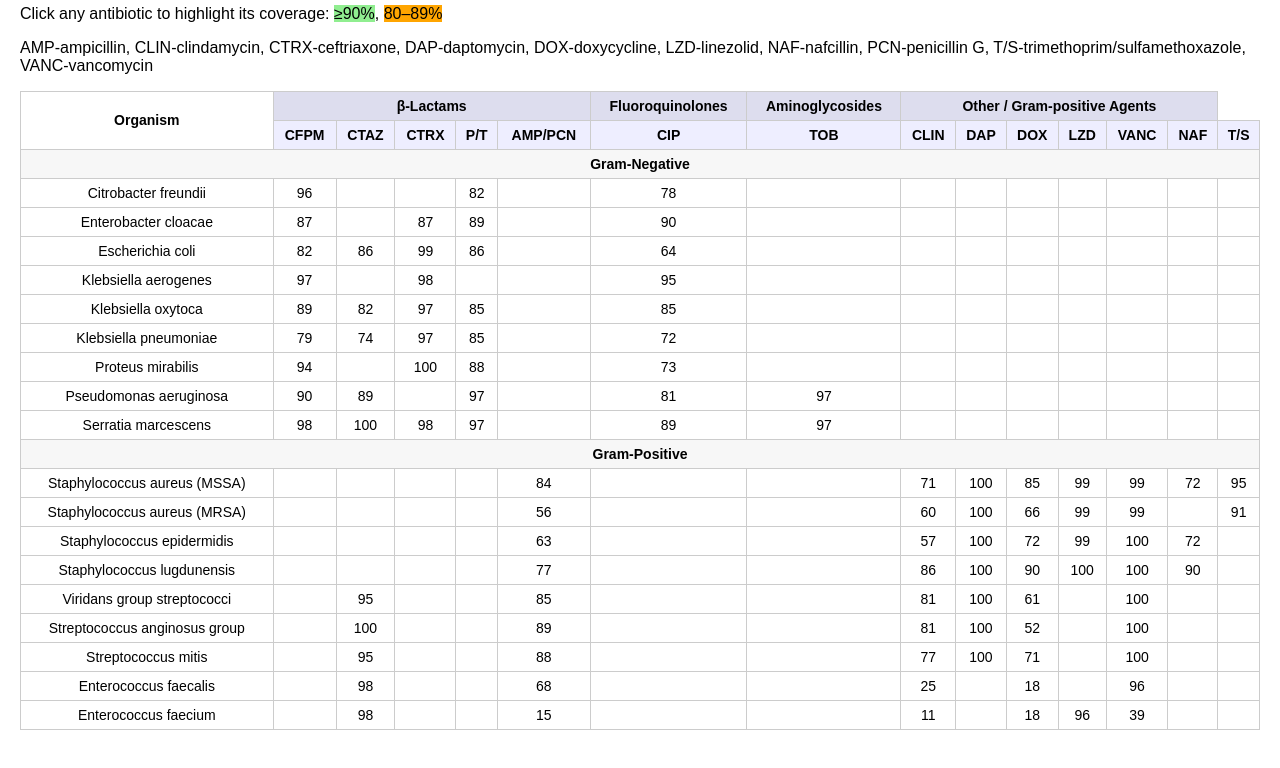
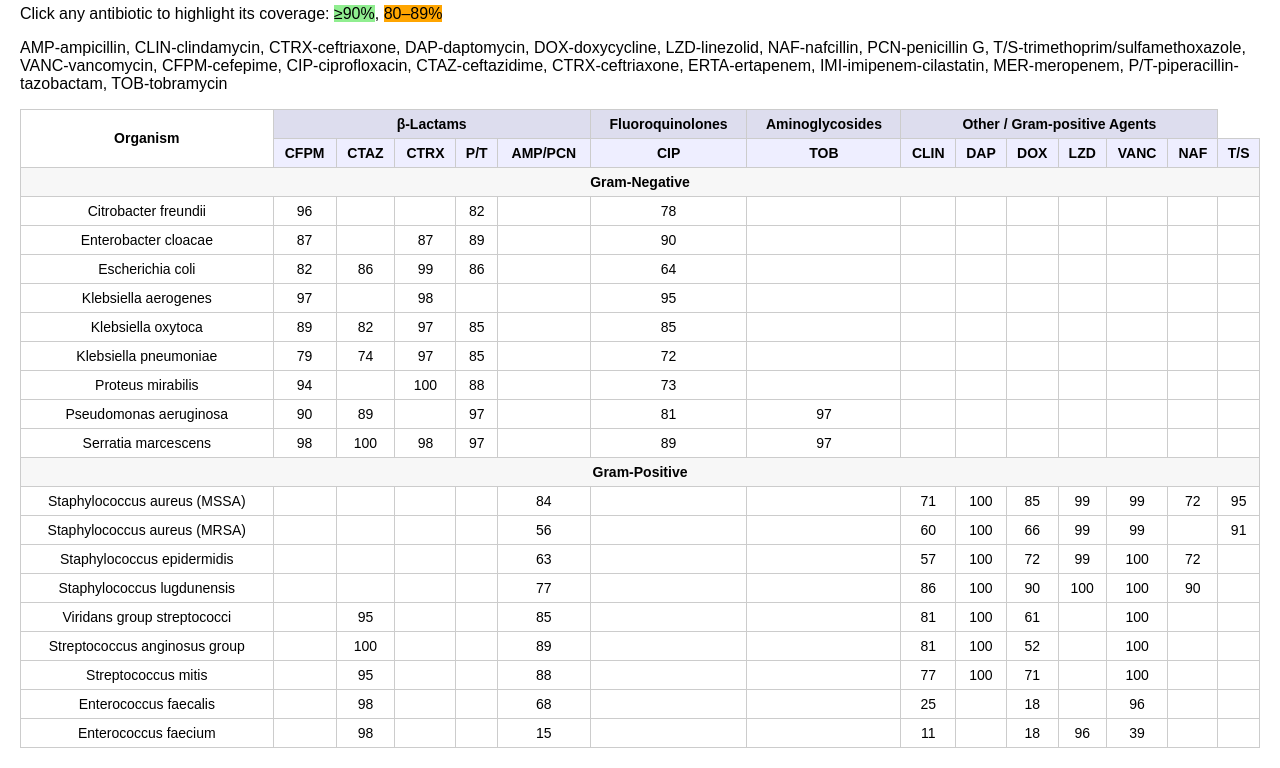
Before and after one commit to antibionerd/SFbiogram, a plain HTML site: page index.html in a window 1280 px wide. Shown: the part 63-831 px from the top of the page. Drawn offline with Linux system fonts and the light colour scheme.

Commit message:
Update index.html

```diff
--- a/index.html
+++ b/index.html
@@ -41,7 +41,8 @@
   <h2>Antibiotic Combination Planner</h2>
   <p>Click any antibiotic to highlight its coverage: <span style="background:lightgreen">≥90%</span>, <span style="background:orange">80–89%</span></p>
 
-  <p>AMP-ampicillin, CLIN-clindamycin, CTRX-ceftriaxone, DAP-daptomycin, DOX-doxycycline, LZD-linezolid, NAF-nafcillin, PCN-penicillin G, T/S-trimethoprim/sulfamethoxazole, VANC-vancomycin  </p>
+  <p>AMP-ampicillin, CLIN-clindamycin, CTRX-ceftriaxone, DAP-daptomycin, DOX-doxycycline, LZD-linezolid, NAF-nafcillin, PCN-penicillin G, T/S-trimethoprim/sulfamethoxazole, VANC-vancomycin,
+    CFPM-cefepime, CIP-ciprofloxacin, CTAZ-ceftazidime, CTRX-ceftriaxone, ERTA-ertapenem, IMI-imipenem-cilastatin, MER-meropenem, P/T-piperacillin-tazobactam, TOB-tobramycin </p>
 
   <table id="antibiogram">
     <thead>
```
